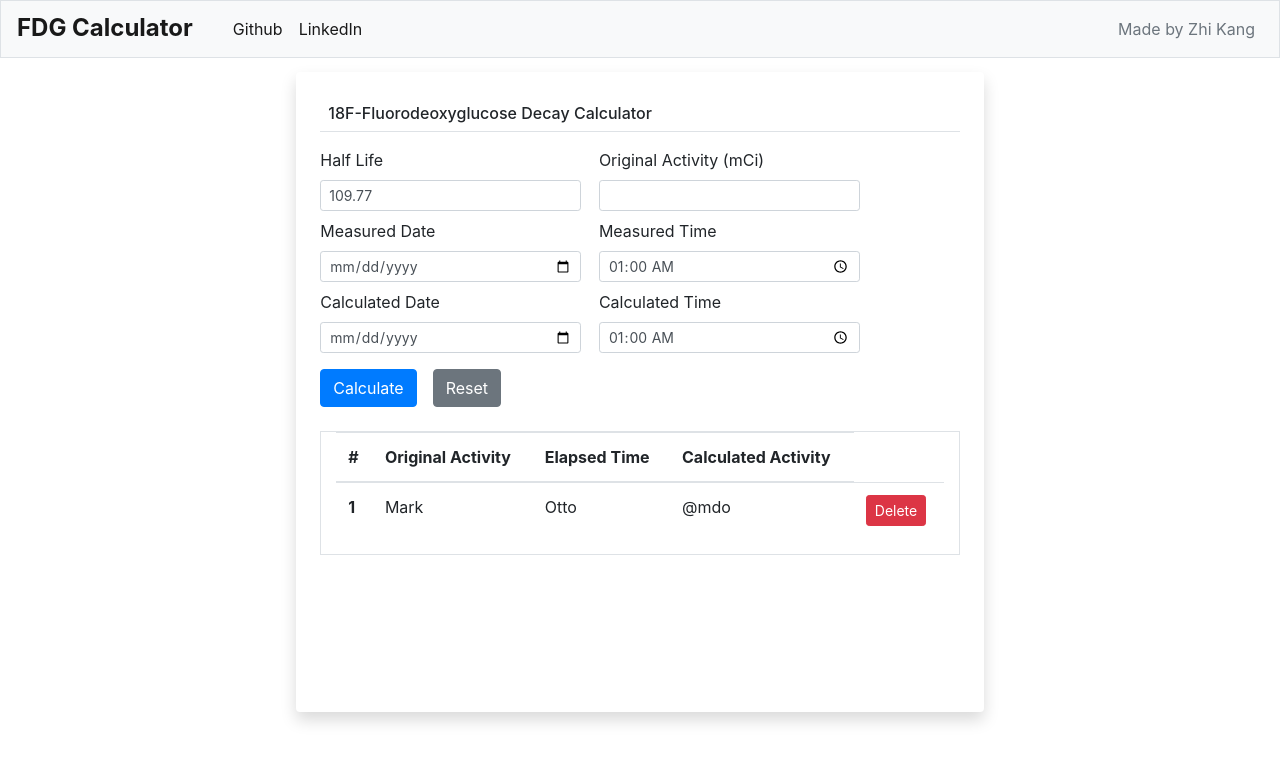
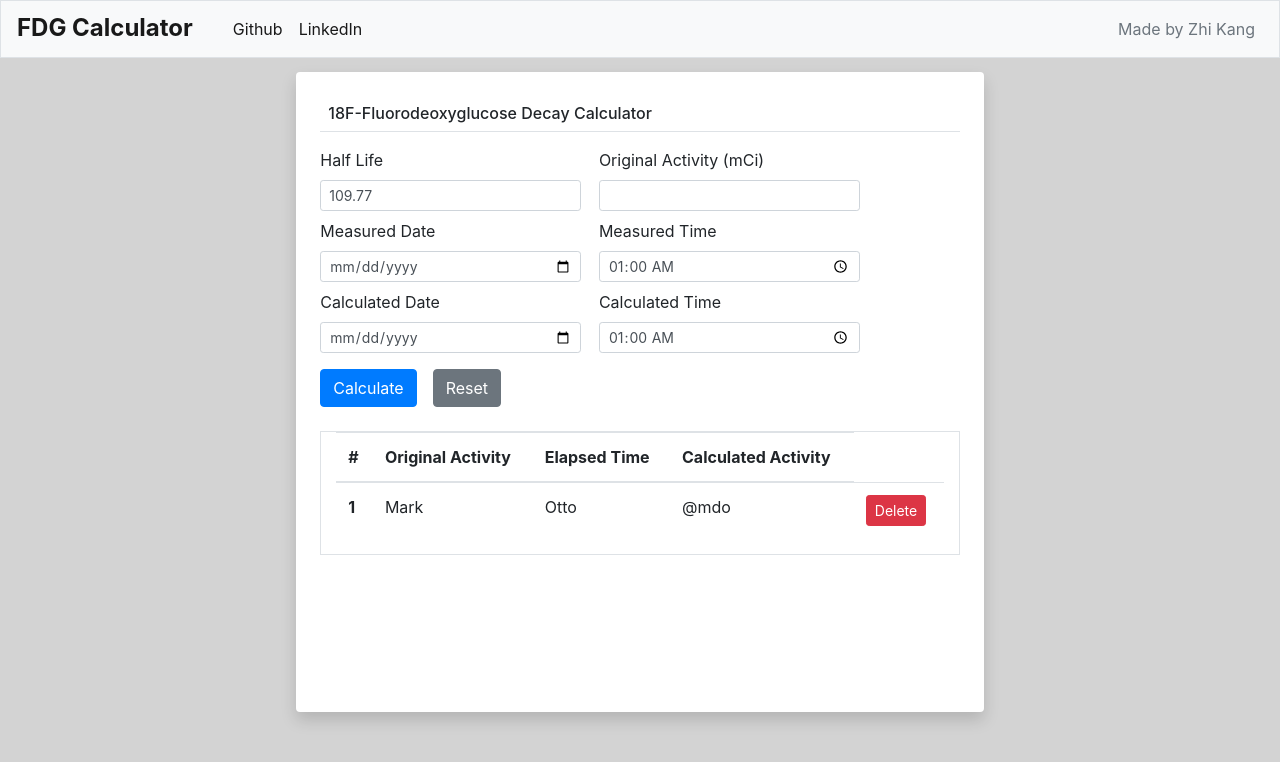
Before and after one commit to zhi-k/simpleIsotopesCalculator, a React (Create React App) app: page / in a window 1280 px wide. Shown: the top 762 px of the page. Built offline with nearby package versions, Linux system fonts and the light colour scheme; the HTML template or start-up script is replaced by a standard one.

Commit message:
Fully expand body height by height 100% at root div

```diff
--- a/public/index.html
+++ b/public/index.html
@@ -11,6 +11,6 @@
   </head>
   <body>
     <noscript>You need to enable JavaScript to run this app.</noscript>
-    <div id="root"></div>
+    <div id="root" style="height: 100%;"></div>
   </body>
 </html>
--- a/src/App.js
+++ b/src/App.js
@@ -4,7 +4,7 @@ import Calculator from "./components/Calculator";
 
 function App() {
   return (
-    <div className="container-fluid">
+    <div className="container-fluid" id="background">
       <Heading />
       <Calculator />
     </div>
--- a/src/index.css
+++ b/src/index.css
@@ -1,11 +1,19 @@
+html,
 body {
   margin: 0;
+  height: 100%;
   font-family: -apple-system, BlinkMacSystemFont, "Segoe UI", "Roboto", "Oxygen", "Ubuntu", "Cantarell", "Fira Sans",
     "Droid Sans", "Helvetica Neue", sans-serif;
   -webkit-font-smoothing: antialiased;
   -moz-osx-font-smoothing: grayscale;
 }
-
+#background {
+  /* background: url("https://source.unsplash.com/1600x900/?plain,simple") no-repeat; */
+  background-size: "cover";
+  background-position: "center";
+  background-color: lightgray;
+  min-height: 100%;
+}
 #calc {
   margin-top: 8vh !important;
   min-height: 80vh;
@@ -23,5 +31,6 @@ body {
   #calc {
     margin-top: 200px !important;
     width: 100%;
+    min-height: 100%;
   }
 }
```
